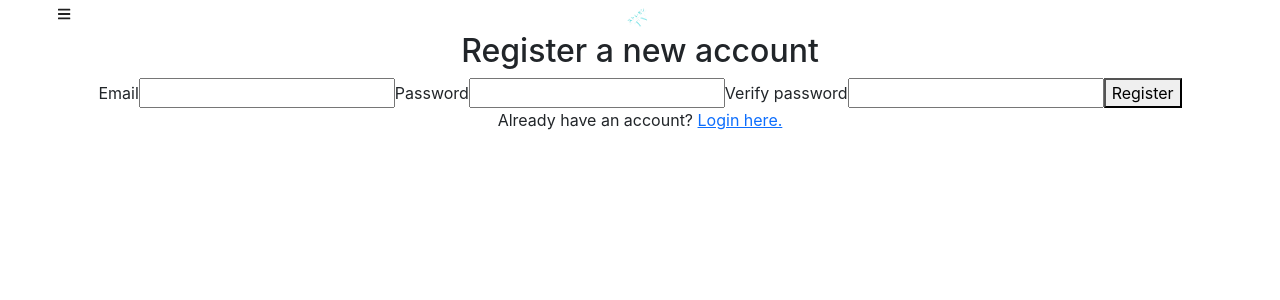
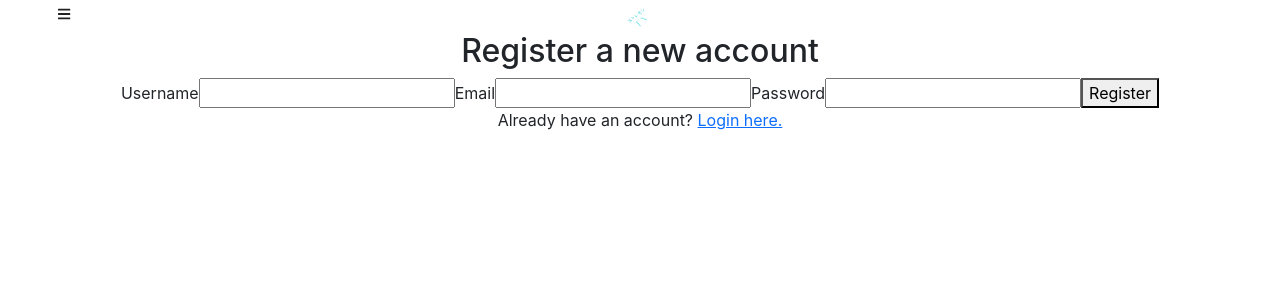
Before and after one commit to alexandre-pinon/twitch-2.0, a React (Create React App) app in the folder front/: page /register in a window 1280 px wide. Shown: the top 300 px of the page. Built offline with nearby package versions, Linux system fonts and the light colour scheme.

Commit message:
Register back connected

```diff
--- a/front/src/components/auth/Register.js
+++ b/front/src/components/auth/Register.js
@@ -1,38 +1,62 @@
-import Axios from "axios";
+import axios from "axios";
 import React, { useContext, useState } from "react";
 import { Link, useHistory } from "react-router-dom";
 
 function Register() {
-    const [formEmail, setFormEmail] = useState("");
-    const [formPassword, setFormPassword] = useState("");
-    const [formPasswordVerify, setFormPasswordVerify] = useState("");
+    const [username, setUsername] = useState("");
+    const [email, setEmail] = useState("");
+    const [password, setPassword] = useState("");
+
+    // Axios Call for Register
+    function register(e) {
+        e.preventDefault();
+        const retrieveData = {
+            username,
+            email,
+            password,
+        };
+
+        axios
+            .post('http://localhost:8001/user/register',
+                retrieveData,
+            )
+            .then((response) => {
+                console.log(response);
+                if (response.status == 200) {
+                    window.location = "http://localhost:3000/login"
+            }
+            })
+            .catch(e => {
+                console.error(e);
+            });
+    }
 
     return (
     <div className="auth-form">
         <h2>Register a new account</h2>
-        <form className="form" onSubmit={"Register Test"}>
+        <form className="form" onSubmit={register}>
+        <label htmlFor="form-username">Username</label>
+        <input
+            id="form-username"
+            type="text"
+            value={username}
+            onChange={(e) => setUsername(e.target.value)}
+        />
+
         <label htmlFor="form-email">Email</label>
         <input
             id="form-email"
             type="email"
-            value={formEmail}
-            onChange={(e) => setFormEmail(e.target.value)}
+            value={email}
+            onChange={(e) => setEmail(e.target.value)}
         />
 
         <label htmlFor="form-password">Password</label>
         <input
             id="form-password"
             type="password"
-            value={formPassword}
-            onChange={(e) => setFormPassword(e.target.value)}
-        />
-
-        <label htmlFor="form-passwordVerify">Verify password</label>
-        <input
-            id="form-passwordVerify"
-            type="password"
-            value={formPasswordVerify}
-            onChange={(e) => setFormPasswordVerify(e.target.value)}
+            value={password}
+            onChange={(e) => setPassword(e.target.value)}
         />
 
         <button className="btn-submit" type="submit">
```
